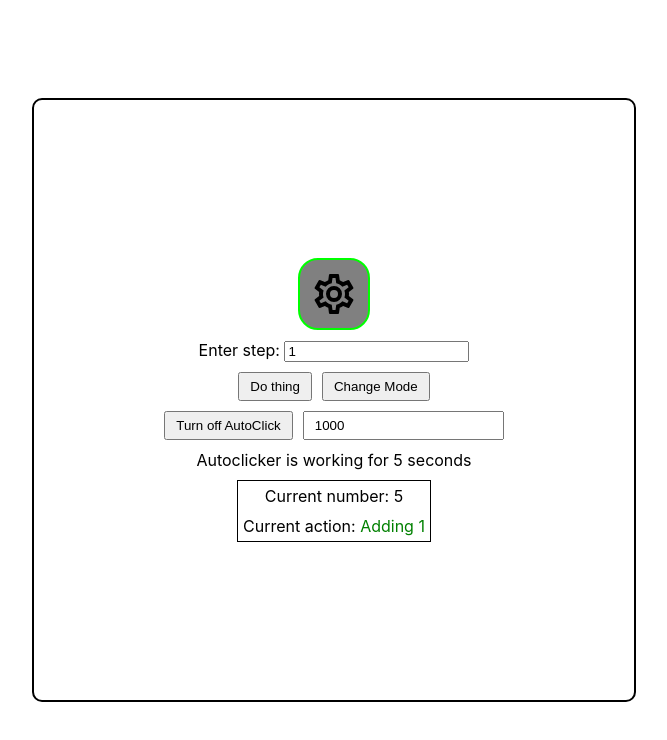
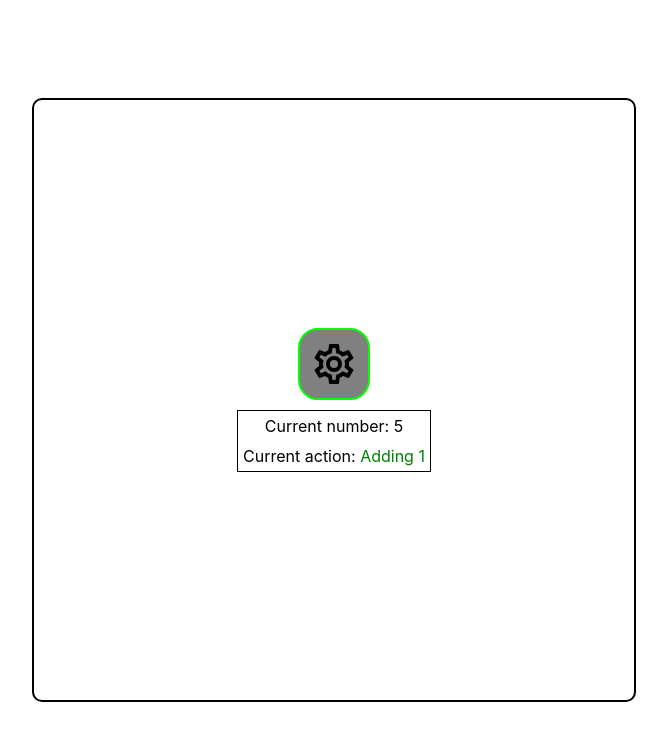
Before and after one commit to NforceCode/react-classtasks, a React (Create React App) app: page / in a window 1280 px wide. Shown: the top 740 px of the page, without its empty margins (306-973 px from the left). Built offline with nearby package versions, Linux system fonts and the light colour scheme.

Commit message:
Refactor step input location

```diff
--- a/src/components/CounterController/Counter/index.jsx
+++ b/src/components/CounterController/Counter/index.jsx
@@ -7,15 +7,24 @@ import cx from 'classnames';
 class Counter extends Component {
 
   render() {
-    const { step , changeMode, changeValue, className} = this.props;
+    const { step , changeMode, changeValue, className, changeStep} = this.props;
 
     const classes = {
       [className]: className,
+      [styles.counterContainer] : true,
     }
 
     return (
       <div className={cx(classes)}>
-        <button className={styles.interactiveElem} onClick={()=>{this.changeValue(step)}} children={`Do thing`} />
+        <label >Enter step:  {
+          <input
+            type='number'
+            placeholder='step'
+            value={step}
+            onChange={changeStep}
+            className={styles.interactiveElem}
+          />}</label>
+        <button className={styles.interactiveElem} onClick={()=>{changeValue(step)}} children={`Do thing`} />
         <button className={styles.interactiveElem} onClick={changeMode}>Change Mode</button>
         <AutoClicker className={styles.interactiveElem} changeValue={changeValue} step={step}/>
       </div>
--- a/src/components/CounterController/index.jsx
+++ b/src/components/CounterController/index.jsx
@@ -11,7 +11,7 @@ class CounterController extends React.Component {
       step: 1,
       counter: 0,
       isIncrementing: true,
-      isControlsHidden: false,
+      isControlsHidden: true,
     };
   }
 
@@ -49,16 +49,10 @@ class CounterController extends React.Component {
           className={styles.controlsBtn}
           children={<img className={styles.img} src={cog} alt='settings'/>}
         />
-        <label className={isControlsHidden ? styles.hidden : ''}>Enter step:  {<input
-
-          type='number'
-          placeholder='step'
-          value={step}
-          onChange={this.changeStep}
-        />}</label>
         <Counter
           className={isControlsHidden ? styles.hidden : ''}
           step={step}
+          changeStep = {this.changeStep}
           counter={counter}
           changeMode={this.changeMode}
           changeValue={this.changeValue}
```
